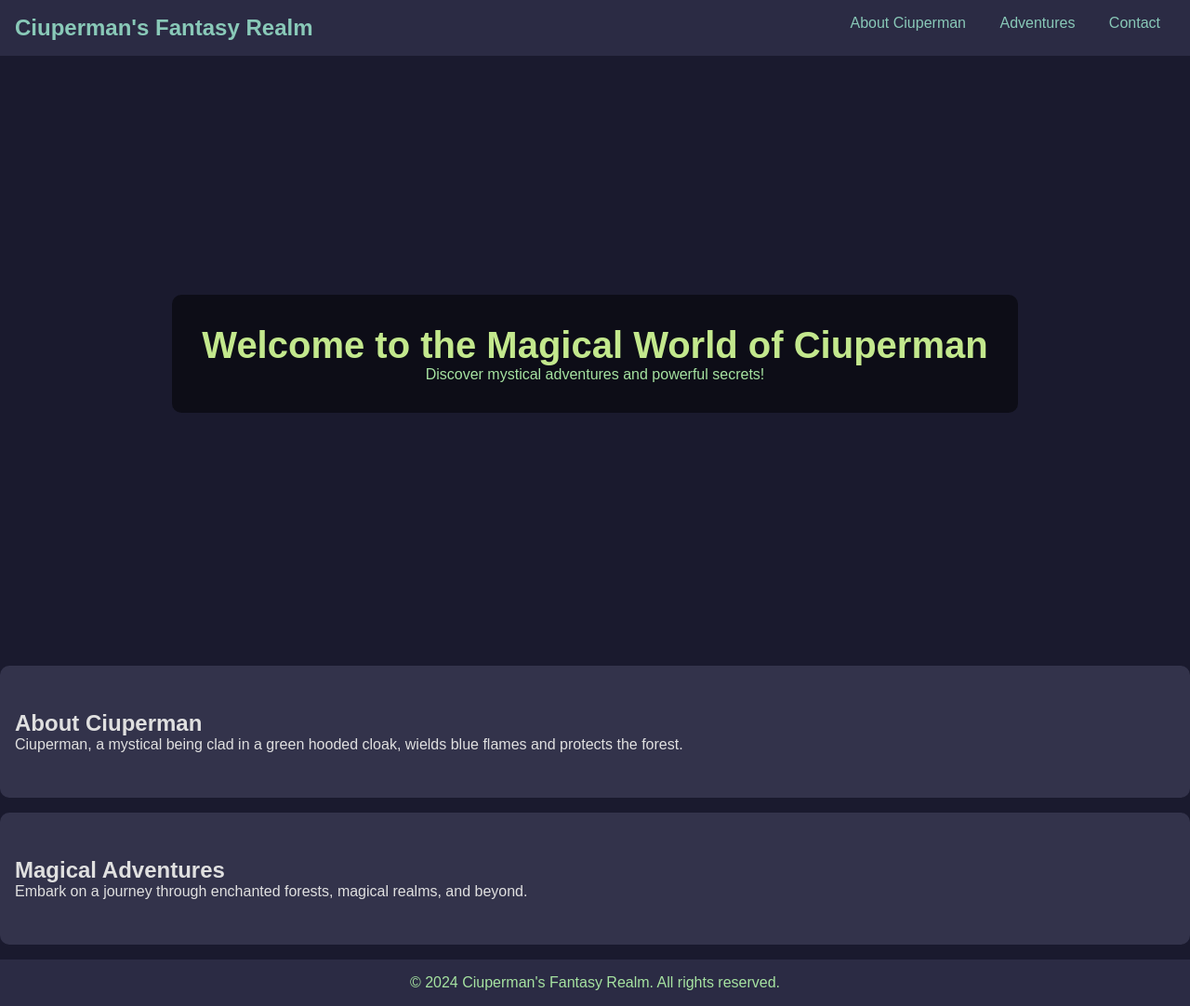
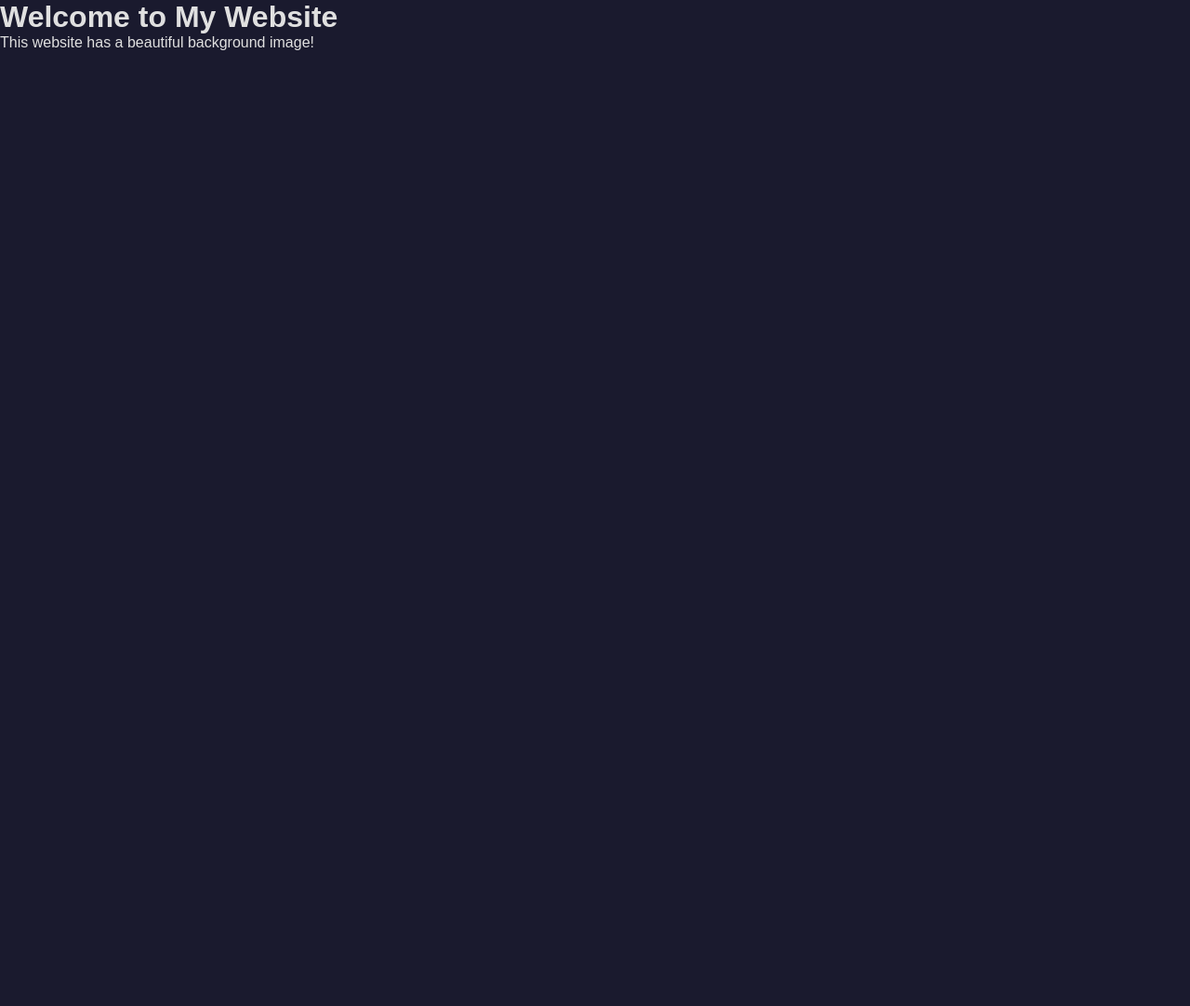
Before and after one commit to ciuperman/Ciuperman.github.io, a plain HTML site: page index.html in a window 1280 px wide. Shown: the whole page at 93% size. After the commit the page ends 800 px from the top, so only its background shows below. Drawn offline with Linux system fonts and the light colour scheme.

Commit message:
Update index.html

```diff
--- a/index.html
+++ b/index.html
@@ -3,42 +3,11 @@
 <head>
     <meta charset="UTF-8">
     <meta name="viewport" content="width=device-width, initial-scale=1.0">
-    <title>Ciuperman's Fantasy Realm</title>
+    <title>Background Image Example</title>
     <link rel="stylesheet" href="styles.css">
 </head>
 <body>
-    <header>
-        <h1>Ciuperman's Fantasy Realm</h1>
-        <nav>
-            <a href="#about">About Ciuperman</a>
-            <a href="#adventures">Adventures</a>
-            <a href="#contact">Contact</a>
-        </nav>
-    </header>
-
-    <section id="hero">
-        <div class="hero-content">
-            <h2>Welcome to the Magical World of Ciuperman</h2>
-            <p>Discover mystical adventures and powerful secrets!</p>
-        </div>
-    </section>
-
-    <section id="about">
-        <h2>About Ciuperman</h2>
-        <p>Ciuperman, a mystical being clad in a green hooded cloak, wields blue flames and protects the forest.</p>
-    </section>
-
-    <section id="adventures">
-        <h2>Magical Adventures</h2>
-        <p>Embark on a journey through enchanted forests, magical realms, and beyond.</p>
-    </section>
-
-    <footer>
-        <p>&copy; 2024 Ciuperman's Fantasy Realm. All rights reserved.</p>
-        <div class="social-icons">
-            <!-- Icons for social media could go here -->
-        </div>
-    </footer>
-    <script src="scripts.js" defer></script>
+    <h1>Welcome to My Website</h1>
+    <p>This website has a beautiful background image!</p>
 </body>
 </html>
```
